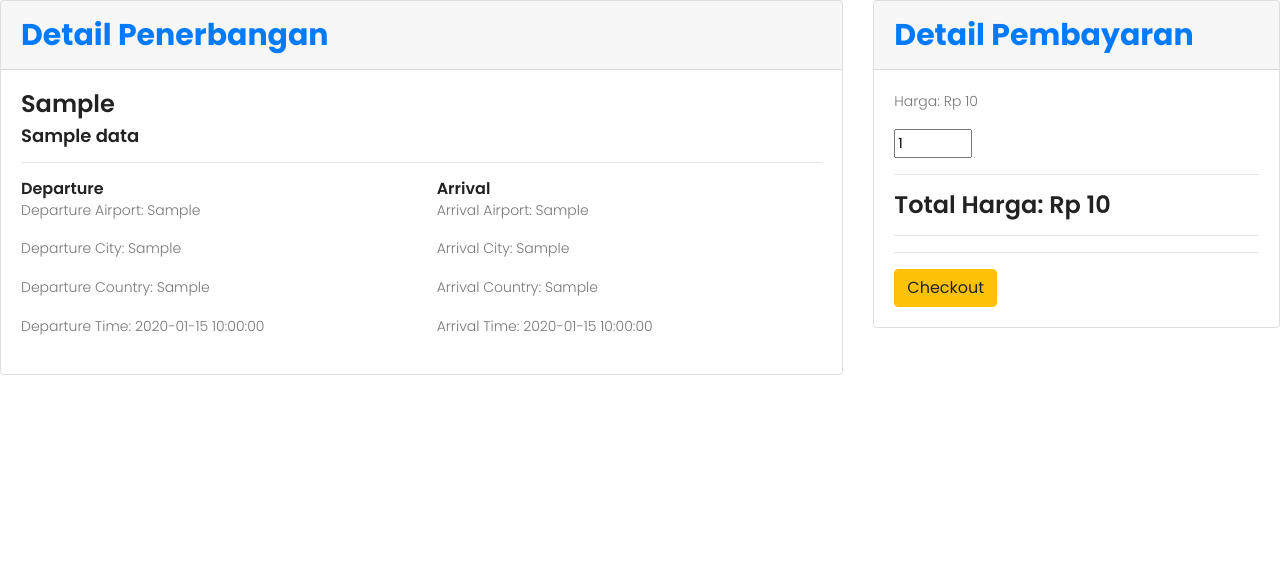
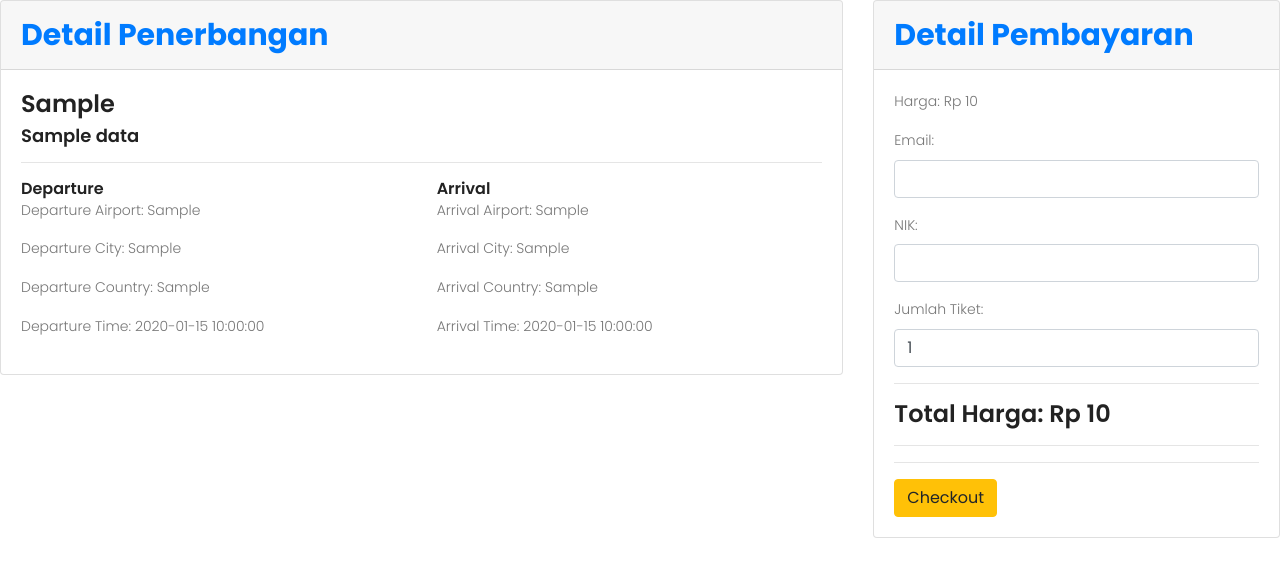
Before and after one commit to JustinSuryaDharma/tubesEAI, a Flask app: page /flights/1 in a window 1280 px wide. Shown: the top 577 px of the page. Run offline with Flask 3, Linux system fonts and the light colour scheme; a database or web service that is not in the repository returns one stand-in record (values such as "Sample title"); data that the repository does not hold is empty; some libraries are stand-ins or nearby versions.

Commit message:
form email and NIK

```diff
--- a/mainApp/templates/detail_pemesanan.html
+++ b/mainApp/templates/detail_pemesanan.html
@@ -5,7 +5,6 @@
     <meta name="viewport" content="width=device-width, initial-scale=1.0">
     <title>Document</title>
     <link href="https://fonts.googleapis.com/css?family=Poppins:100,200,400,300,500,600,700" rel="stylesheet">
-    <link rel="stylesheet" href="{{ url_for('static', filename='css/linearicons.css') }}">
     <link rel="stylesheet" href="{{ url_for('static', filename='css/linearicons.css') }}">
     <link rel="stylesheet" href="{{ url_for('static', filename='css/font-awesome.min.css') }}">
     <link rel="stylesheet" href="{{ url_for('static', filename='css/bootstrap.css') }}">
@@ -21,10 +20,7 @@
 <body>
     {% for i in data %}
     <div class="row">
-
         <div class="col-xl-8 col-lg-7">
-
-            <!-- Area Chart -->
             <div class="card shadow mb-4">
                 <div class="card-header py-3">
                     <h2 class="m-0 font-weight-bold text-primary">Detail Penerbangan</h2>
@@ -53,76 +49,52 @@
             </div>
         </div>
 
-        <!-- Donut Chart -->
         <div class="col-xl-4 col-lg-5">
             <div class="card shadow mb-4">
-                <!-- Card Header - Dropdown -->
                 <div class="card-header py-3">
                     <h2 class="m-0 font-weight-bold text-primary">Detail Pembayaran</h2>
                 </div>
-                <!-- Card Body -->
                 <div class="card-body">
                     <p id="harga" data-harga="{{ i['harga'] }}">Harga: Rp {{ '{:,.0f}'.format(i['harga']) }}</p>
-                    <!-- <div class="col-6">
-                        <label for="jumlahTiket">Jumlah Tiket:</label>
-                        <input type="number" id="jumlahTiket" name="jumlahTiket" value="1" min="1">
-                    </div>
-                    <hr>
-                    <h3>Total Harga: </h3> -->
-                    <!-- <div>
-                        <label for="jumlahTiket{{ loop.index }}">Jumlah Tiket:</label>
-                        <input type="number" id="jumlahTiket{{ loop.index }}" name="jumlahTiket" value="1" min="1" max="{{ i['jumlah_tiket'] }}" data-harga="{{ i['harga'] }}" onchange="calculateTotal(this)">
-                    </div>
-                    <hr>
-                    <h3 id="totalHarga{{ loop.index }}">Total Harga: Rp {{ '{:,.0f}'.format(i['harga']) }}</h3>
-                    <input type="hidden" id="hiddenTotalHarga{{ loop.index }}" name="hiddenTotalHarga" value="{{ i['harga'] }}">
-                    <hr>
-                    <form method="POST" action="/checkout">
-                         Add any additional hidden fields or input fields here -->
-                        <!-- <button type="submit" class="btn btn-warning">Checkout</button> -->
-
-
-                    <!-- </form> -->
                     <form method="POST" action="/booking">
-                        <!-- Input field for jumlahTiket -->
-                        <input type="number" id="jumlahTiket{{ loop.index }}" name="jumlahTiket" value="1" min="1" max="{{ i['jumlah_tiket'] }}" data-harga="{{ i['harga'] }}" onchange="calculateTotal(this)">
+                        <div class="form-group">
+                            <label for="email">Email:</label>
+                            <input type="email" id="email" name="email" class="form-control" required>
+                        </div>
+                        <div class="form-group">
+                            <label for="nik">NIK:</label>
+                            <input type="text" id="nik" name="nik" class="form-control" pattern="\d{16}" title="NIK harus terdiri dari 16 digit" required>
+                        </div>
+                        <div class="form-group">
+                            <label for="jumlahTiket{{ loop.index }}">Jumlah Tiket:</label>
+                            <input type="number" id="jumlahTiket{{ loop.index }}" name="jumlahTiket" value="1" min="1" max="{{ i['jumlah_tiket'] }}" data-harga="{{ i['harga'] }}" onchange="calculateTotal(this)" class="form-control">
+                        </div>
                         <hr>
-                        <!-- Hidden input field for hiddenTotalHarga -->
                         <h3 id="totalHarga{{ loop.index }}">Total Harga: Rp {{ '{:,.0f}'.format(i['harga']) }}</h3>
                         <hr>
                         <input type="hidden" id="hiddenTotalHarga{{ loop.index }}" name="hiddenTotalHarga" value="{{ i['harga'] }}">
-                        <input type="hidden" id="hiddenJumlahTiket{{ loop.index }}" name="hiddenJumlahTiket" value="{{ i['jumlah_tiket'] }}">
+                        <input type="hidden" id="hiddenJumlahTiket{{ loop.index }}" name="hiddenJumlahTiket" value="1">
                         <input type="hidden" id="hiddenKodePenerbangan" name="hiddenKodePenerbangan" value="{{ i['kode_penerbangan'] }}">
                         <hr>
-                        <!-- Submit button -->
                         <button type="submit" class="btn btn-warning">Checkout</button>
                     </form>
-
-
                 </div>
             </div>
         </div>
     </div>
     {% endfor %}
 
-
     <script>
-        // Function to calculate total price based on number of tickets
         function calculateTotal(input) {
             var jumlahTiket = parseInt(input.value);
             var hargaPerTiket = parseInt(input.getAttribute('data-harga'));
             var totalHarga = jumlahTiket * hargaPerTiket;
-
-            // Update total price display
             var index = input.id.replace('jumlahTiket', '');
             document.getElementById('totalHarga' + index).textContent = 'Total Harga: Rp ' + totalHarga.toLocaleString();
             document.getElementById('hiddenTotalHarga' + index).value = totalHarga;
             document.getElementById('hiddenJumlahTiket' + index).value = jumlahTiket;
         }
     </script>
-
-
-
 
     <script src="{{ url_for('static', filename='js/vendor/jquery-2.2.4.min.js') }}"></script>
     <script src="{{ url_for('static', filename='js/popper.min.js') }}"></script>
```
